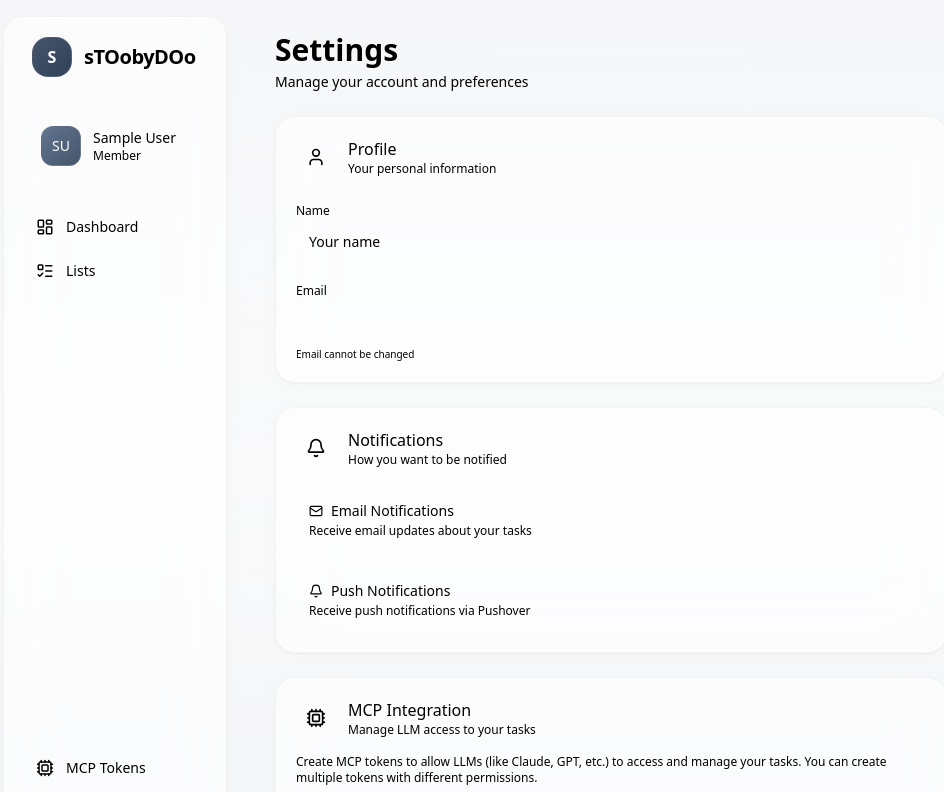
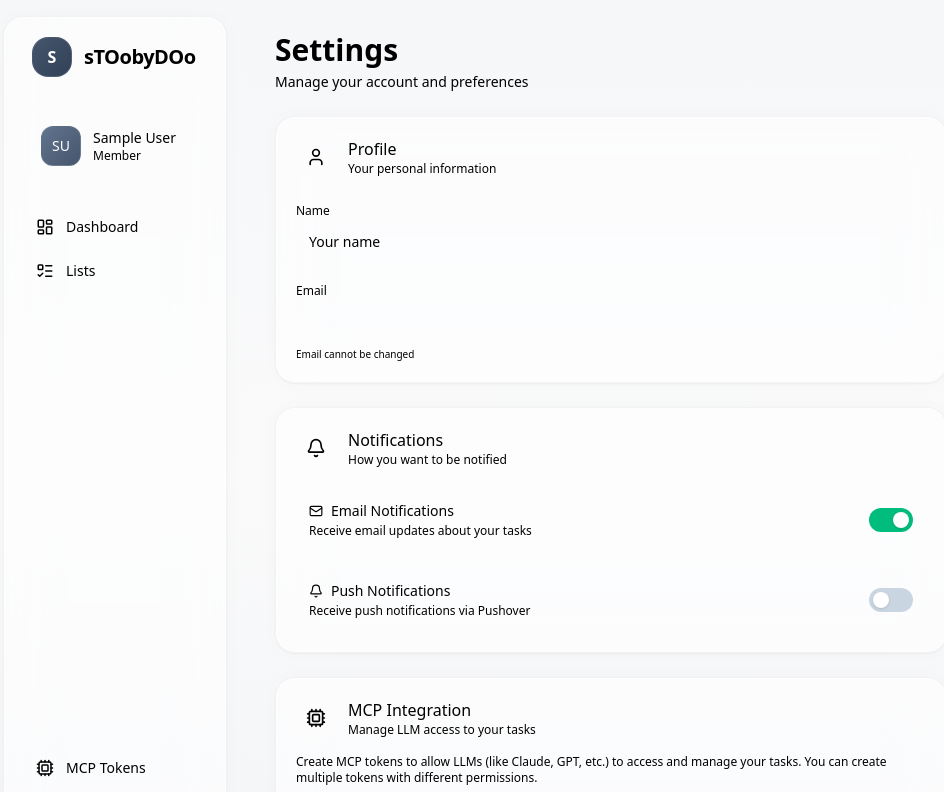
Before and after one commit to tunwinlat/sTOobyDOo, a Next.js app: page /settings in a window 1280 px wide. Shown: the top 792 px of the page, without its empty margins (13-957 px from the left). Built offline with nearby package versions, Linux system fonts and the light colour scheme; no server answers; the database is empty; sample sign-in values are in the browser's storage.

Commit message:
Fix: Toggle switch visibility in light/dark mode

```diff
--- a/app/settings/page.tsx
+++ b/app/settings/page.tsx
@@ -18,13 +18,15 @@ function SimpleSwitch({
   return (
     <button
       onClick={() => onCheckedChange(!checked)}
-      className={`relative inline-flex h-6 w-10 items-center rounded-full transition-colors ${
-        checked ? 'bg-foreground/80' : 'bg-white/[0.08]'
+      className={`relative inline-flex h-6 w-11 items-center rounded-full transition-all duration-200 ${
+        checked
+          ? 'bg-emerald-500'
+          : 'bg-slate-300 dark:bg-slate-700'
       }`}
     >
       <span
-        className={`inline-block h-4 w-4 transform rounded-full bg-background transition-transform ${
-          checked ? 'translate-x-5' : 'translate-x-1'
+        className={`inline-block h-4 w-4 transform rounded-full bg-white shadow-sm transition-transform duration-200 ${
+          checked ? 'translate-x-6' : 'translate-x-1'
         }`}
       />
     </button>
```
